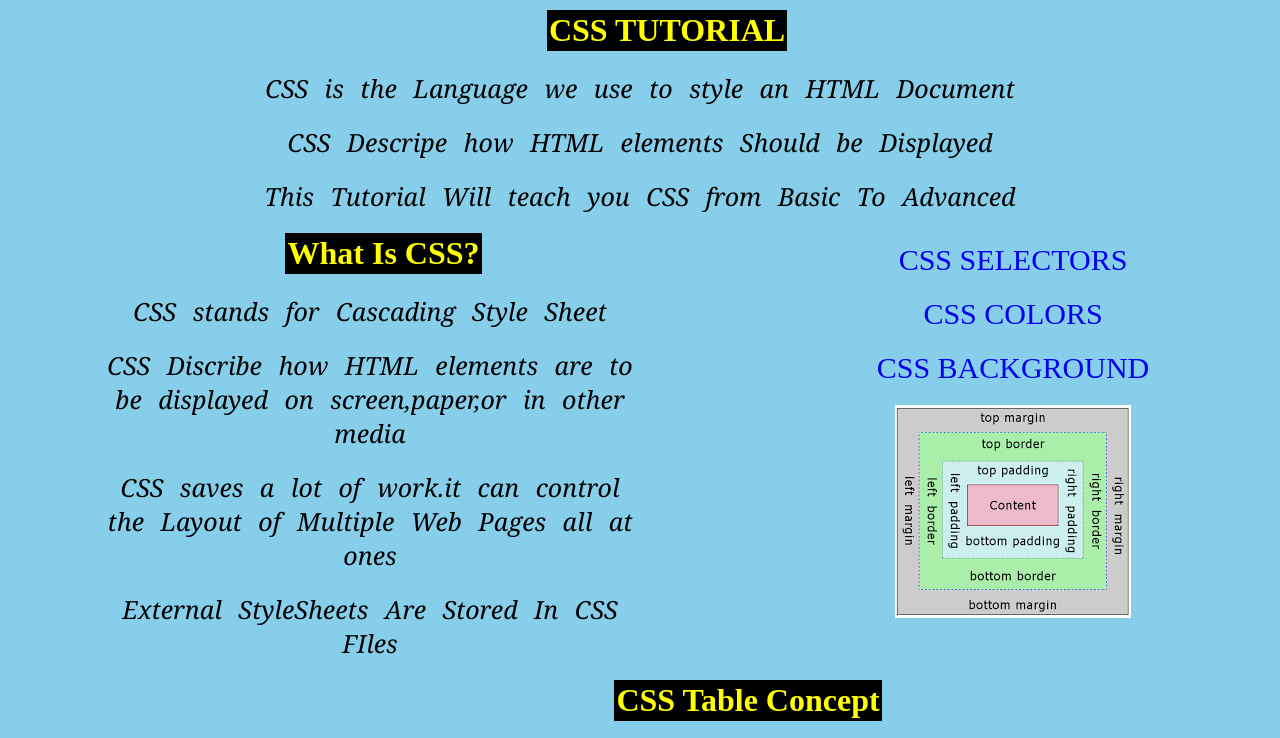
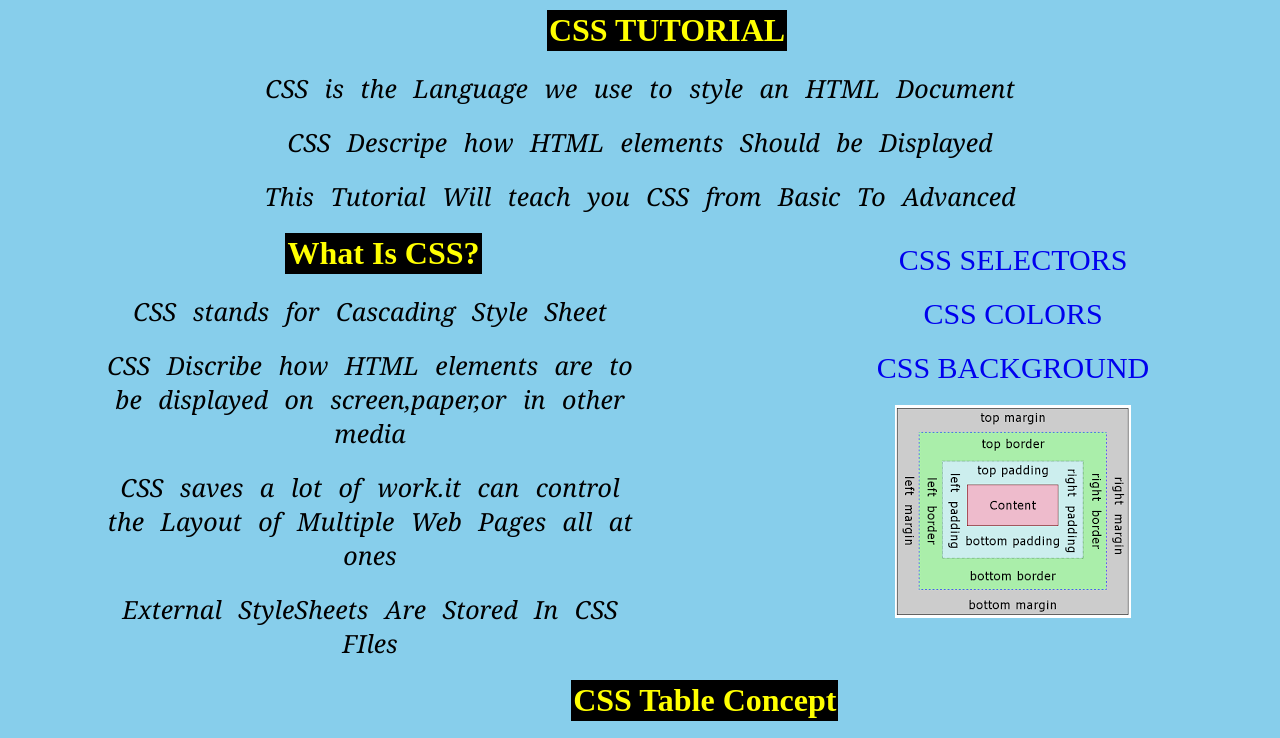
Before and after one commit to MohamadhuAshik/CSS-Tutorial, a plain HTML site: page index.html in a window 1280 px wide. Shown: the top 738 px of the page. Drawn offline with Linux system fonts and the light colour scheme.

Commit message:
modified CSS

```diff
--- a/style.css
+++ b/style.css
@@ -20,7 +20,7 @@ h1 {
 }
 
 .three {
-    margin-left: 20%;
+    margin-left: 12%;
 
 }
 
```
